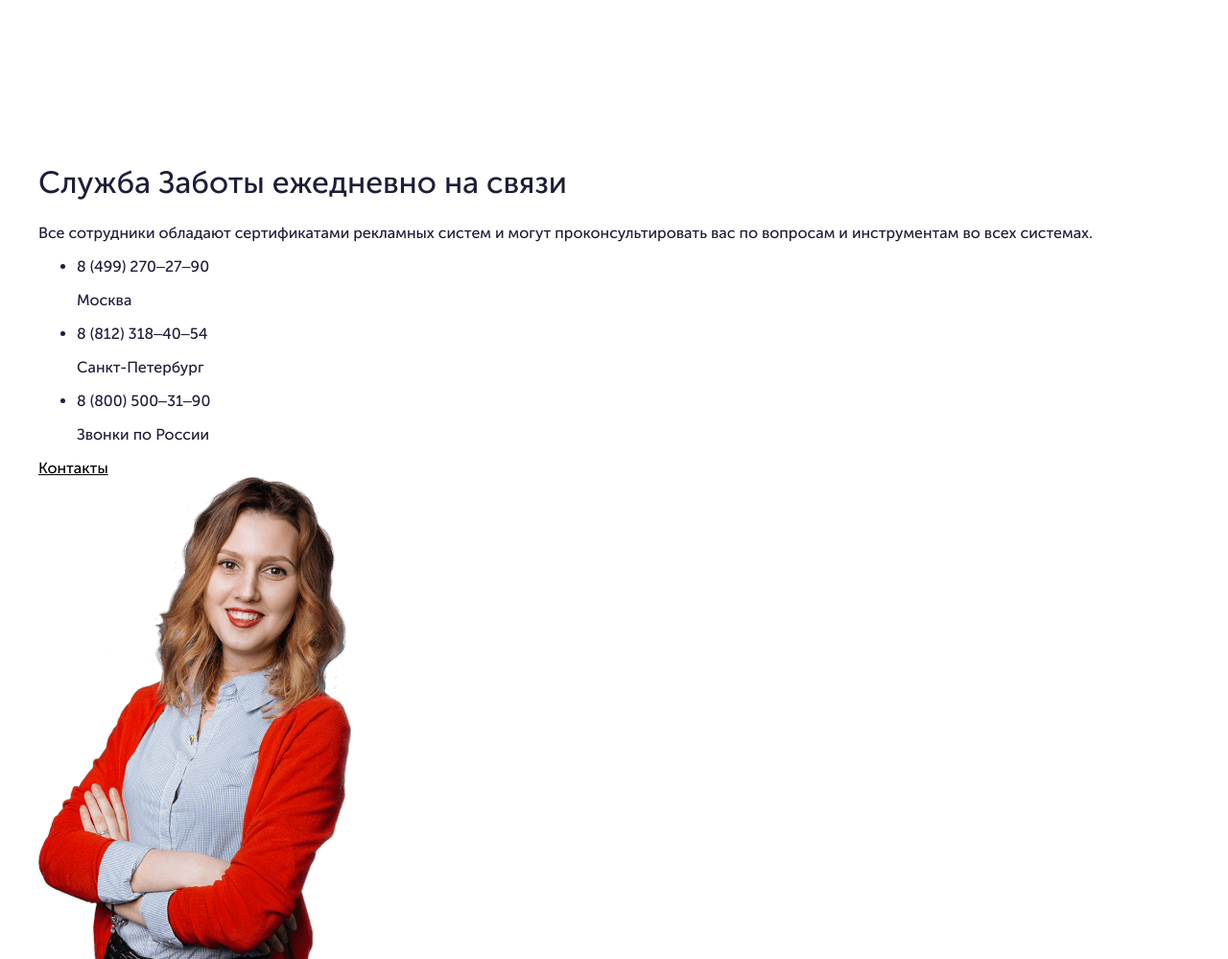
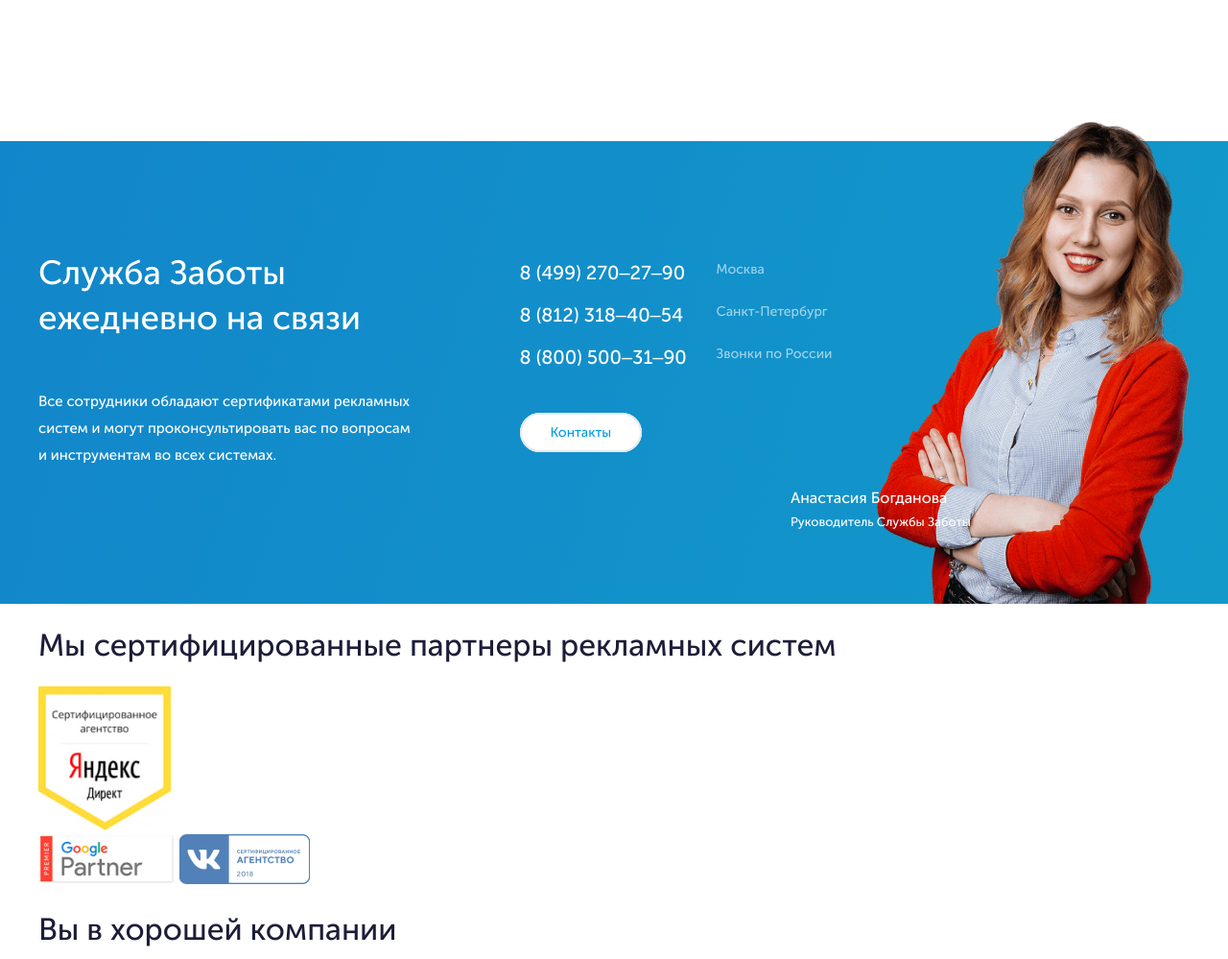
Before and after one commit to akuzevanova/eLama_main, a website: page src/index.html in a window 1280 px wide. Shown: the part 3567-4566 px from the top of the page at 96% size. Drawn offline with nearby package versions, Linux system fonts and the light colour scheme; files that its build step writes are made by us from their sources.

Commit message:
supportcontact-block

```diff
--- a/src/styles/supportcontact-block.css
+++ b/src/styles/supportcontact-block.css
@@ -0,0 +1,86 @@
+.supportcontact-block {
+  color: #fff;
+  background-image: linear-gradient(106.77deg, #1286ca, #1299ca);
+}
+
+.support-block {
+  display: flex;
+  justify-content: space-between;
+  align-items: center;
+  padding: 10px 0 72px 0;
+}
+
+.supportcontact-text {
+  width: 400px;
+}
+
+.supportcontact-title {
+  margin: 50px 0;
+  font-size: 35px;
+}
+
+.supportcontact-text-paragraph {
+  line-height: 1.8575;
+  font-size: 15px;
+}
+.supportcontact-number {
+  margin-left: 55px;
+}
+
+.supportcontact-number ul li {
+  list-style-type: none;
+}
+
+.supportcontact-number-table {
+  padding: 0 0 20px 0;
+}
+
+.supportcontact-number-table-point {
+  display: flex;
+}
+
+.supportcontact-number-table-number {
+  font-size: 20px;
+  margin-bottom: 20px;
+  min-width: 175px;
+}
+
+.supportcontact-number-table-city {
+  margin: 29px 0 0 93px;
+  padding: 0 0 0 30px;
+  margin: 0;
+  opacity: 0.6;
+  font-size: 14px;
+}
+
+.supportcontact-button a {
+  text-decoration: none;
+  border-radius: 30px;
+  border: 2px solid #e7eaf1;
+  background-color: #fff;
+  color: #039be6;
+  font-size: 14px;
+  padding: 10px 30px;
+}
+.supportcontact-button :hover {
+  border-color: #38c4ff;
+}
+
+.supportcontact-img {
+}
+
+.supportcontact-photo {
+  margin-top: -30px;
+}
+
+.supportcontact-info {
+  margin: -140px 0 0 -90px;
+}
+
+.supportcontact-name {
+}
+
+.supportcontact-position {
+  font-size: 13px;
+  line-height: 0;
+}
--- a/src/views/supportcontact-block.html
+++ b/src/views/supportcontact-block.html
@@ -1,6 +1,9 @@
-<div class="supportcontact-block container">
+<div class="supportcontact-block">
+  <div class="support-block container">
     <div class="supportcontact-text">
-    <h1 class="supportcontact-title all-title">Служба Заботы ежедневно на связи</h1>
+      <h1 class="supportcontact-title all-title">
+        Служба Заботы ежедневно на связи
+      </h1>
       <p class="supportcontact-text-paragraph">
         Все сотрудники обладают сертификатами рекламных систем и могут
         проконсультировать вас по вопросам и инструментам во всех системах.
@@ -15,15 +18,15 @@
         <li class="supportcontact-number-table-point">
           <a class="supportcontact-number-table-number">8 (812) 318‒40‒54</a>
           <p class="supportcontact-number-table-city">Санкт-Петербург</p>
-      </li class="supportcontact-number-table-point">
-      <li>
+        </li>
+        <li class="supportcontact-number-table-point">
           <a class="supportcontact-number-table-number">8 (800) 500‒31‒90</a>
           <p class="supportcontact-number-table-city">Звонки по России</p>
         </li>
       </ul>
-    <a class="supportcontact-button" href="https://elama.ru/contacts/"
-      >Контакты</a
-    >
+      <div class="supportcontact-button">
+        <a href="https://elama.ru/contacts/">Контакты</a>
+      </div>
     </div>
     <div class="supportcontact-img">
       <div class="supportcontact-photo">
@@ -35,3 +38,4 @@
       </div>
     </div>
   </div>
+</div>
```
Lines whose indentation alone changed are shown as unchanged.
